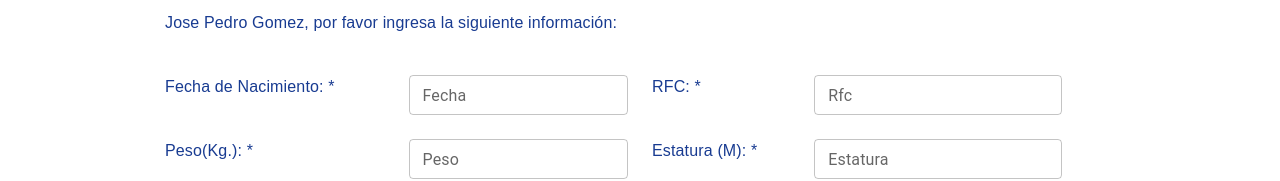
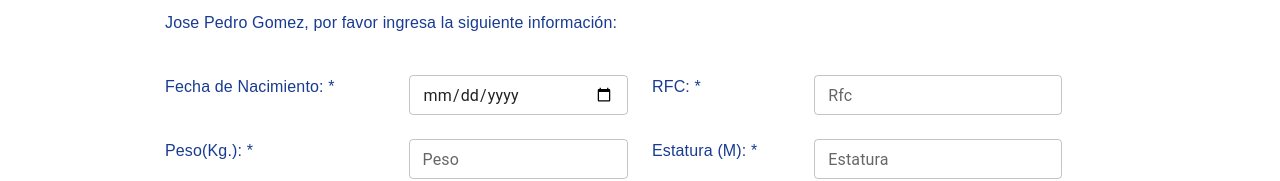
Before and after one commit to LuisAngelHS/online-mutuus-web, a React (Vite) app: page /information in a window 1280 px wide. Shown: the part 173-354 px from the top of the page. Built offline with nearby package versions, Linux system fonts and the light colour scheme; a web font is replaced by a local one.

Commit message:
feat(): terms page and date register

```diff
--- a/src/pages/polizas/InformationPage.jsx
+++ b/src/pages/polizas/InformationPage.jsx
@@ -16,7 +16,7 @@ export const InformationPage = () => {
             <label htmlFor="Fecha">Fecha de Nacimiento: *</label>
             </Grid>
             <Grid item xs={ 12 } md={3} lg={3} >
-            <TextField label="Fecha" type="number"  size="small"/>
+            <TextField fullWidth  type="date"  size="small"/>
             </Grid>
 
             <Grid item xs={ 12 } md={2} lg={2}>
--- a/src/pages/polizas/TerminosPage.jsx
+++ b/src/pages/polizas/TerminosPage.jsx
@@ -15,7 +15,7 @@ Los términos y condiciones están destinados a proteger a la empresa (a ti). Te
 
         <Grid container spacing={ 5 } sx={{ mt: 5 }}>
         <Grid item xs={ 12 } md={12} lg={12}textAlign='end'>
-                <Button variant='contained' component={RouLink} to='/membershi'>
+                <Button sx={{fontFamily:'Gilam Regular' }} variant='contained' component={RouLink} to='/membershi'>
                  Acepto
                 </Button>
             </Grid>
```
